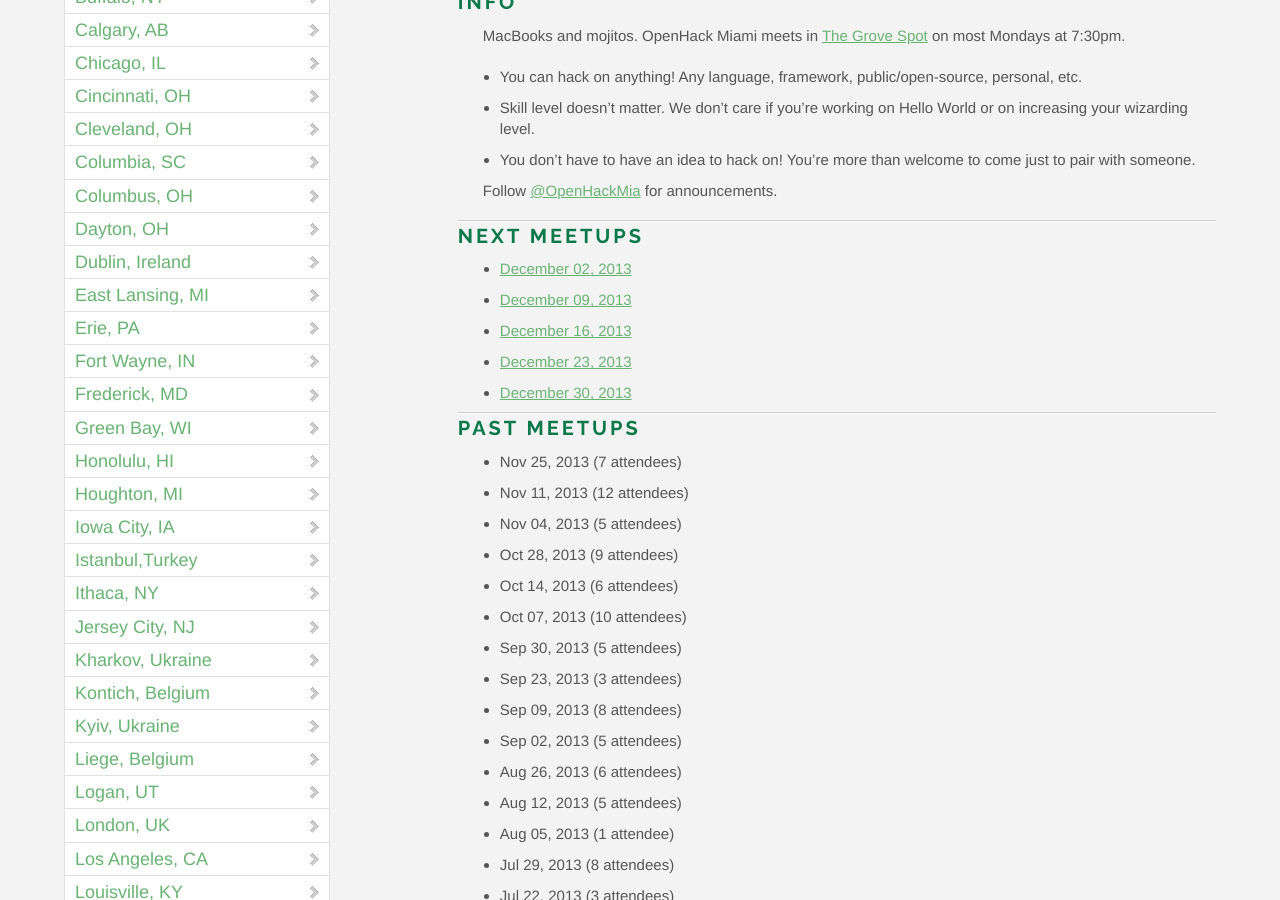
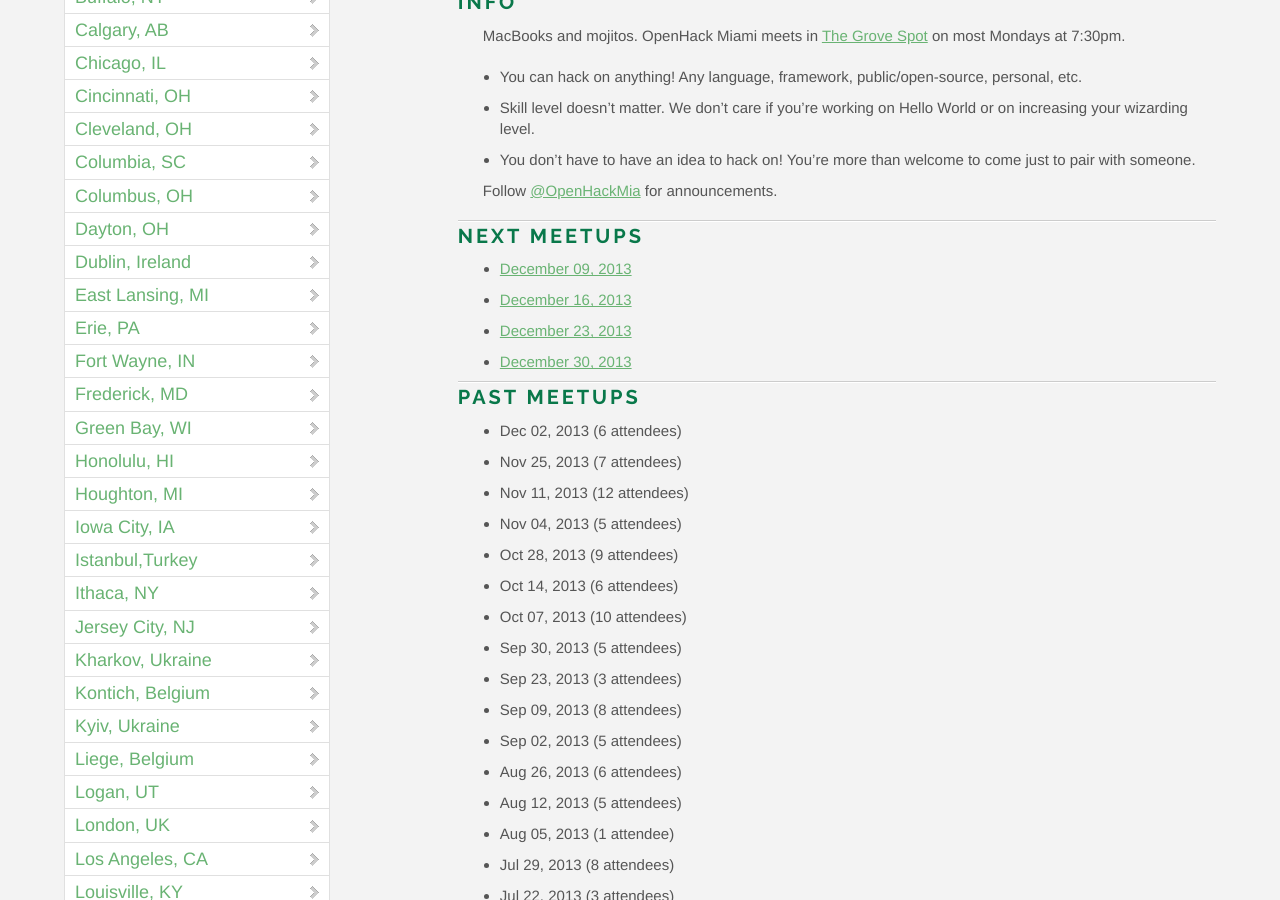
Before and after one commit to OpenHack/openhack.github.com, a Jekyll site: the page built from miami/index.markdown, in a window 1280 px wide and 900 px high, scrolled down 733 px. Built offline with Jekyll 4.4.1, drawn with Linux system fonts in a browser that asks for light colours; nearby versions of some CDN libraries; Markdown is read by kramdown in place of the engine named in the settings; comment, search, counter and statistics services are not loaded.

Commit message:
update the miami attendee info for today's meetup

```diff
--- a/miami/index.markdown
+++ b/miami/index.markdown
@@ -19,7 +19,6 @@ Follow [@OpenHackMia](http://twitter.com/openhackmia) for announcements.
 
 ### Next meetups
 
-* [December 02, 2013](http://www.meetup.com/miamirb/events/152746742/)
 * [December 09, 2013](http://www.meetup.com/miamirb/events/152747012/)
 * [December 16, 2013](http://www.meetup.com/miamirb/events/152747062/)
 * [December 23, 2013](http://www.meetup.com/miamirb/events/152747142/)
@@ -27,6 +26,7 @@ Follow [@OpenHackMia](http://twitter.com/openhackmia) for announcements.
 
 ### Past meetups
 
+* Dec 02, 2013 (6 attendees)
 * Nov 25, 2013 (7 attendees)
 * Nov 11, 2013 (12 attendees)
 * Nov 04, 2013 (5 attendees)
```
